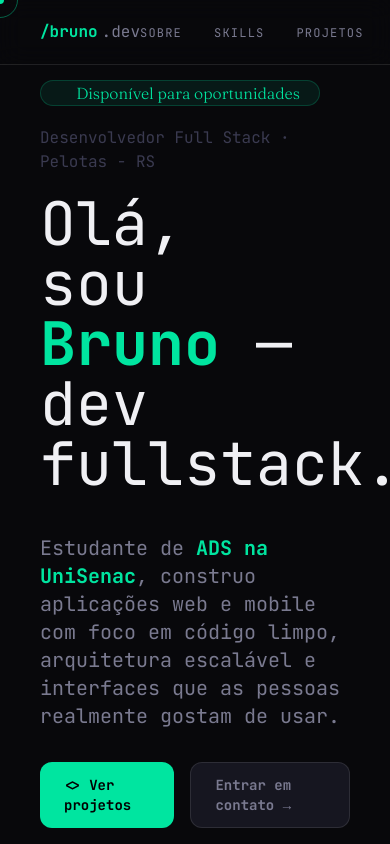
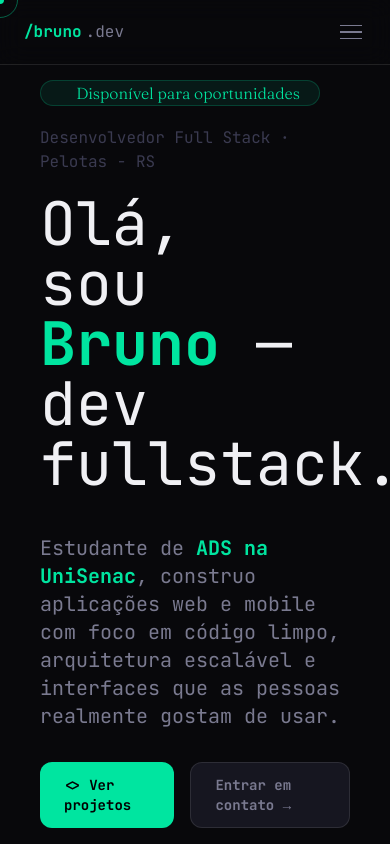
Before and after one commit to brunorehling/bruno-portfolio, a React (Vite) app: page / in a window 390 px wide. Shown: the top 844 px of the page. Built offline with nearby package versions, Linux system fonts and the light colour scheme.

Commit message:
Ajustando a  navbar no mobile, adicionando um menu hamburguer para não quebrar a lista

```diff
--- a/src/components/Nav.tsx
+++ b/src/components/Nav.tsx
@@ -1,3 +1,4 @@
+import { useState } from 'react'
 
 const links = [
   { label: 'sobre',    href: '#sobre' },
@@ -7,16 +8,20 @@ const links = [
 ]
 
 export function Nav() {
+  const [open, setOpen] = useState(false)
+
   return (
     <nav className="fixed top-0 left-0 right-0 border-b border-white/10 backdrop-blur-md z-50">
-      <div className="flex justify-between items-center max-w-6xl mx-auto px-10 h-16">
+      <div className="flex justify-between items-center max-w-6xl mx-auto px-6 h-16">
 
+        {/* Logo */}
         <div className="flex items-center gap-1">
           <span className="text-green font-bold">/bruno</span>
           <span className="text-muted">.dev</span>
         </div>
 
-        <ul className="flex gap-8 list-none">
+        {/* Links — desktop */}
+        <ul className="hidden md:flex gap-8 list-none">
           {links.map(link => (
             <li key={link.href}>
               <a
@@ -30,7 +35,37 @@ export function Nav() {
           ))}
         </ul>
 
+        {/* Hamburger — mobile */}
+        <button
+          onClick={() => setOpen(prev => !prev)}
+          className="md:hidden flex flex-col gap-1.25 p-1 group"
+          aria-label="Toggle menu"
+        >
+          <span className={`block w-5.5 h-[1.5px] bg-muted transition-all duration-250 origin-center
+            ${open ? 'translate-y-[6.5px] rotate-45 bg-green' : ''}`} />
+          <span className={`block w-5.5 h-[1.5px] bg-muted transition-all duration-250
+            ${open ? 'opacity-0' : ''}`} />
+          <span className={`block w-5.5 h-[1.5px] bg-muted transition-all duration-250 origin-center
+            ${open ? 'translate-y-[-6.5px] -rotate-45 bg-green' : ''}`} />
+        </button>
       </div>
+
+      {/* Menu mobile expandido */}
+      {open && (
+        <div className="md:hidden border-t border-white/6 flex flex-col py-2">
+          {links.map(link => (
+            <a
+              key={link.href}
+              href={link.href}
+              onClick={() => setOpen(false)}
+              className="px-6 py-3 text-muted hover:text-green text-xs tracking-widest uppercase
+                         border-l-2 border-transparent hover:border-green transition-all duration-200"
+            >
+              {link.label}
+            </a>
+          ))}
+        </div>
+      )}
     </nav>
   )
 }
```
